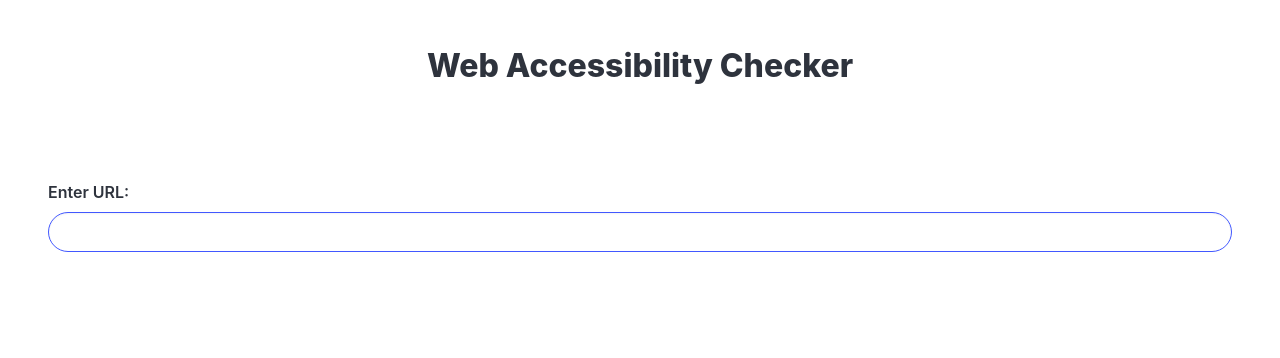
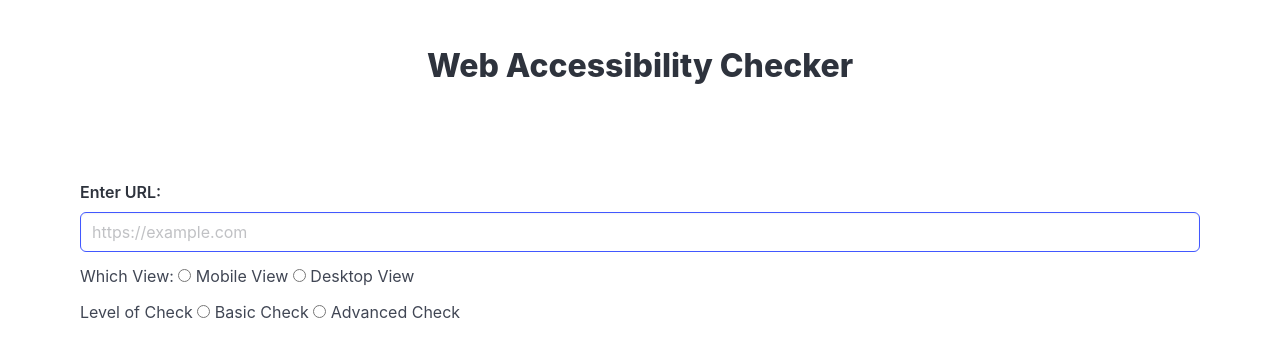
Before and after one commit to Programmer-Arvind/Web-Accessibilty-Checker, a plain HTML site: page templates/index.html in a window 1280 px wide. Drawn offline with nearby package versions, Linux system fonts and the light colour scheme.

Commit message:
Added: Radio for refined input

```diff
--- a/templates/index.html
+++ b/templates/index.html
@@ -5,6 +5,9 @@
         <meta charset="UTF-8">
         <meta name="viewport" content="width=device-width, initial-scale=1.0">
         <link rel="stylesheet" href="https://cdn.jsdelivr.net/npm/bulma@1.0.1/css/bulma.min.css">
+        <link rel="stylesheet" href="https://cdnjs.cloudflare.com/ajax/libs/font-awesome/6.5.2/css/all.min.css"
+            integrity="sha512-SnH5WK+bZxgPHs44uWIX+LLJAJ9/2PkPKZ5QiAj6Ta86w+fsb2TkcmfRyVX3pBnMFcV7oQPJkl9QevSCWr3W6A=="
+            crossorigin="anonymous" referrerpolicy="no-referrer" />
         <title>Web Accessibility Checker</title>
     </head>
 
@@ -17,13 +20,31 @@
             </div>
         </section>
         <section class="section">
-            <div class="form-group">
-                <div class="field">
-                    <label for="url" class="label">Enter URL:</label>
-                    <div  id = "url "class="control">
-                        <input type="text" class="input is-link is-rounded">
+            <div class="container is-fluid">
+                <form action="" class="form-group">
+                    <div class="field">
+                        <label id="user-input-url" class="label">Enter URL: </label>
+                        <div class="control">
+                            <input id="user-input-url" class="input is-link" type="text"
+                                placeholder="https://example.com">
+                        </div>
                     </div>
-                </div>
+                    <div class="field">
+                        <label id="view" class="radio">Which View: </label>
+                        <input id="view" name="view" type="radio" />
+                        Mobile View
+                        <input id="view" name="view" type="radio" />
+                        Desktop View
+                    </div>
+                    <div class="field"><label id="check" class="checkbox">Level of Check</label>
+                        <input id="check" name="check" type="radio" />
+                        Basic Check
+                        <input id="check" name="check"type="radio" />
+                        Advanced Check
+                    </div>
+
+
+                </form>
             </div>
         </section>
     </body>
```
